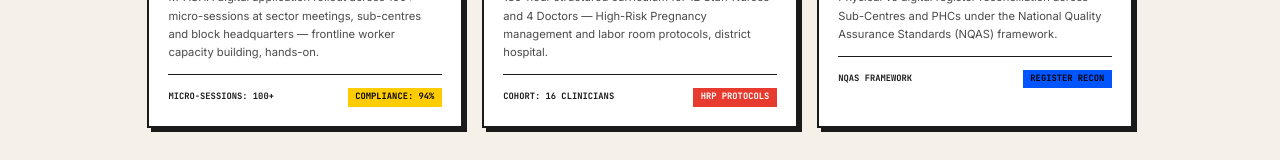
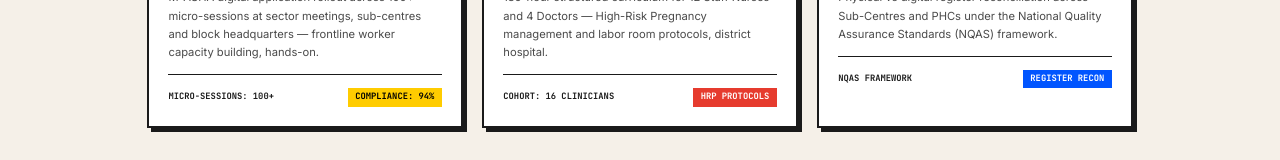
Before and after one commit to adityapandey2002/Portfolio, a Next.js app: page /health in a window 1280 px wide. Shown: the part 640-800 px from the top of the page. Built offline with nearby package versions, Linux system fonts and the light colour scheme.

Commit message:
fix(health): use white text on blue audit tags for WCAG contrast

```diff
--- a/src/app/health/page.tsx
+++ b/src/app/health/page.tsx
@@ -130,7 +130,7 @@ export default function HealthPage() {
                 </div>
                 <div className="mt-6 pt-4 border-t-2 border-primary dark:border-white flex items-center justify-between text-[11px] font-mono uppercase font-bold gap-3">
                   <span>NQAS FRAMEWORK</span>
-                  <span className="bg-accent-blue dark:bg-accent-blue text-black dark:text-black px-2 py-0.5 border border-accent-blue dark:border-accent-blue">
+                  <span className="bg-accent-blue dark:bg-accent-blue text-white dark:text-white px-2 py-0.5 border border-accent-blue dark:border-accent-blue">
                     REGISTER RECON
                   </span>
                 </div>
@@ -205,7 +205,7 @@ export default function HealthPage() {
                 title: 'NQAS Certification Support',
                 tag: 'NATIONAL QUALITY ASSURANCE',
                 body: 'Physical vs digital register reconciliation across Sub-Centres and PHCs under the NQAS framework, prepping facilities for certification audits.',
-                accent: 'bg-accent-blue dark:bg-accent-blue text-black dark:text-black border border-accent-blue dark:border-accent-blue',
+                accent: 'bg-accent-blue dark:bg-accent-blue text-white dark:text-white border border-accent-blue dark:border-accent-blue',
               },
               {
                 rank: 5,
@@ -226,14 +226,14 @@ export default function HealthPage() {
                 title: 'VHSND · Godbharai · PMSMA Data Pipeline',
                 tag: 'PYTHON · PANDAS',
                 body: 'Python + Pandas pipelines scrubbing, validating and automating grassroots survey records to eliminate discrepancy windows ahead of Monday district review meetings.',
-                accent: 'bg-accent-blue dark:bg-accent-blue text-black dark:text-black border border-accent-blue dark:border-accent-blue',
+                accent: 'bg-accent-blue dark:bg-accent-blue text-white dark:text-white border border-accent-blue dark:border-accent-blue',
               },
               {
                 rank: 8,
                 title: 'MIS Reports for Block & District Review',
                 tag: 'WEEKLY BLOCK SUMMARIES',
                 body: 'Automated MIS outputs verified ahead of block and district review cycles — field data turned into review-ready tables for BMOs and district leadership.',
-                accent: 'bg-accent-blue dark:bg-accent-blue text-black dark:text-black border border-accent-blue dark:border-accent-blue',
+                accent: 'bg-accent-blue dark:bg-accent-blue text-white dark:text-white border border-accent-blue dark:border-accent-blue',
               },
             ].map((item) => (
               <div
```
